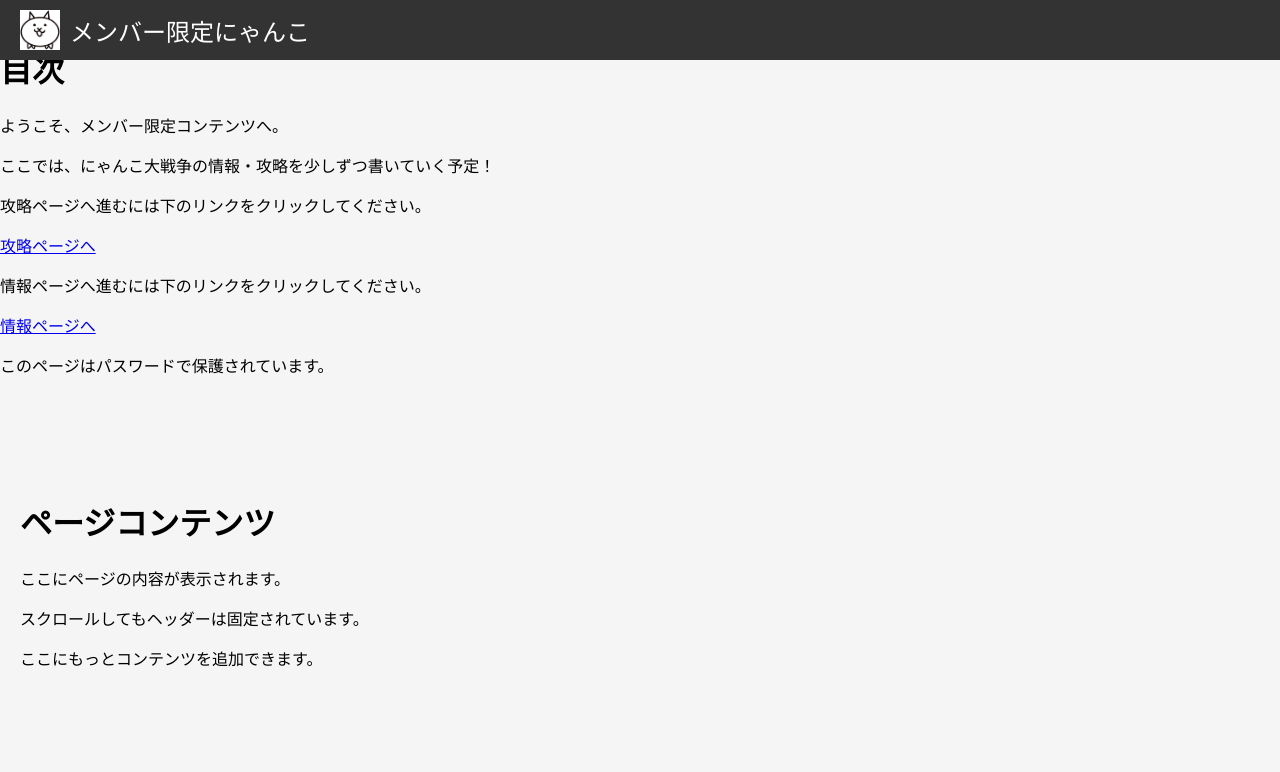
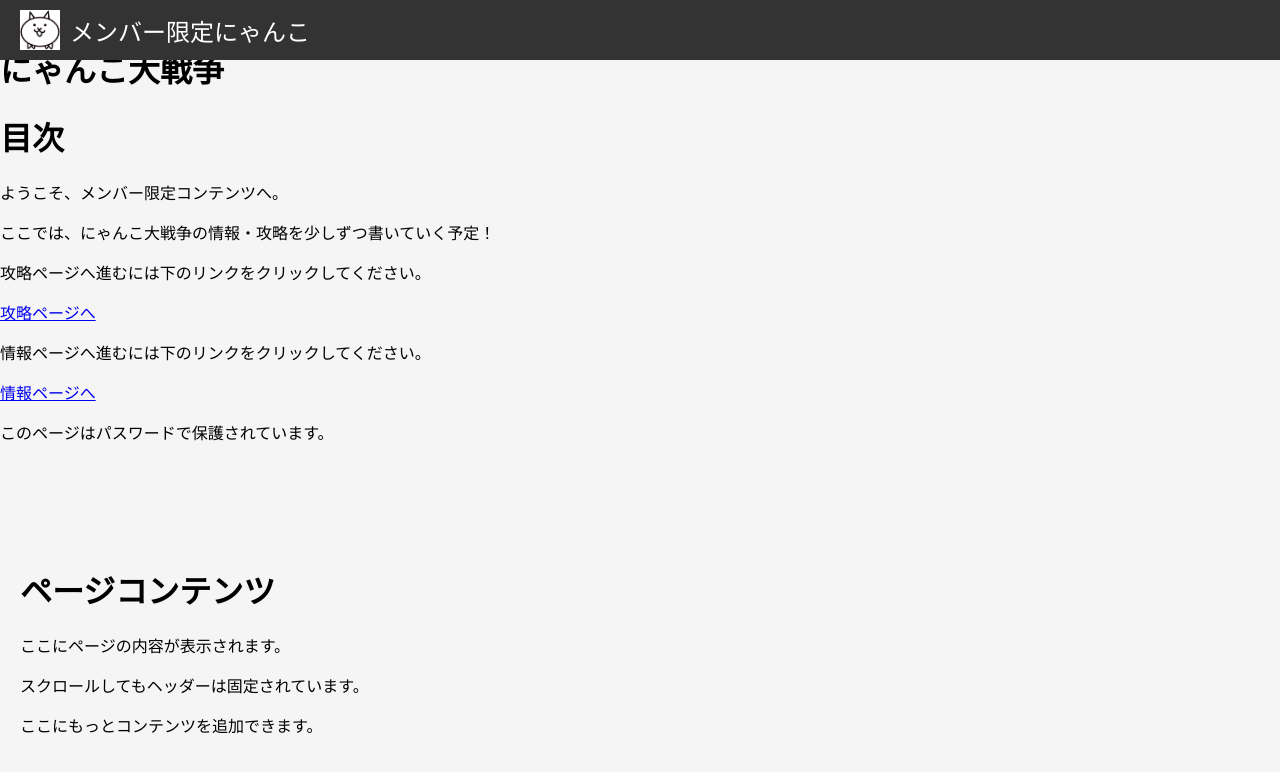
Before and after one commit to daikiuun/nyankomin_gentei, a plain HTML site: page secret.html in a window 1280 px wide. Drawn offline with Linux system fonts and the light colour scheme.

Commit message:
Add files via upload

```diff
--- a/secret.html
+++ b/secret.html
@@ -6,6 +6,7 @@
   </head>
   <body>
     １ページ目 にゃんこ大戦争
+    <h1>にゃんこ大戦争</h1>
     <h1>目次</h1>
     <p>ようこそ、メンバー限定コンテンツへ。</p>
     ここでは、にゃんこ大戦争の情報・攻略を少しずつ書いていく予定！
```
